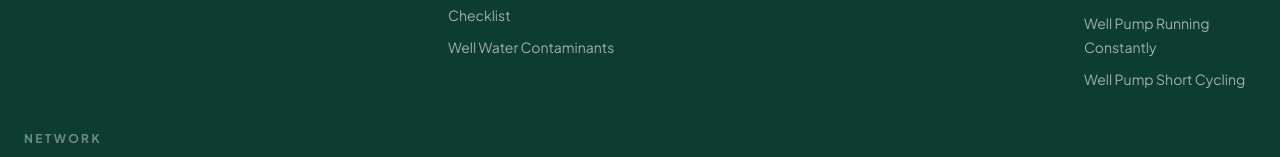
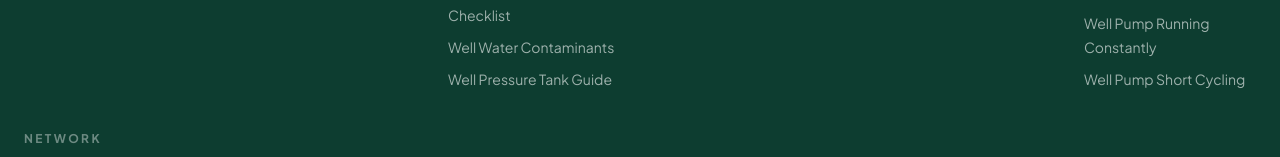
Before and after one commit to thebasementguide2026/thewell.guide-, a Next.js app: page / in a window 1280 px wide. Shown: the part 3080-3237 px from the top of the page. Built offline with nearby package versions, Linux system fonts and the light colour scheme.

Commit message:
Add pressure tank guide to footer

```diff
--- a/components/Footer.tsx
+++ b/components/Footer.tsx
@@ -10,6 +10,7 @@ const footerSections = [
       { label: 'How a Well Pump Works', href: '/guides/how-well-pump-works' },
       { label: 'Annual Well Maintenance Checklist', href: '/guides/well-maintenance-checklist' },
       { label: 'Well Water Contaminants', href: '/guides/well-water-contaminants' },
+      { label: 'Well Pressure Tank Guide', href: '/guides/well-pressure-tank-guide' },
     ],
   },
   {
```
